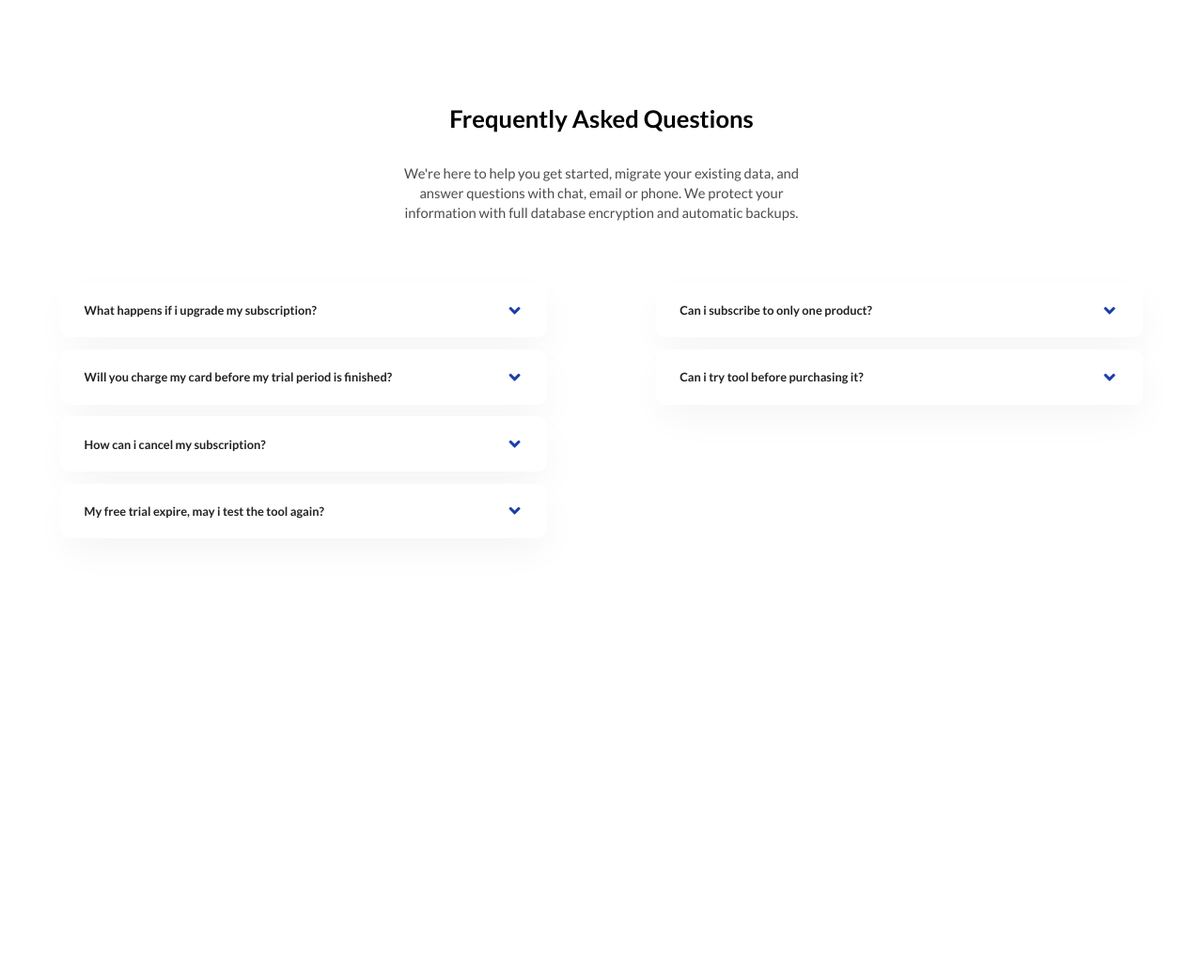
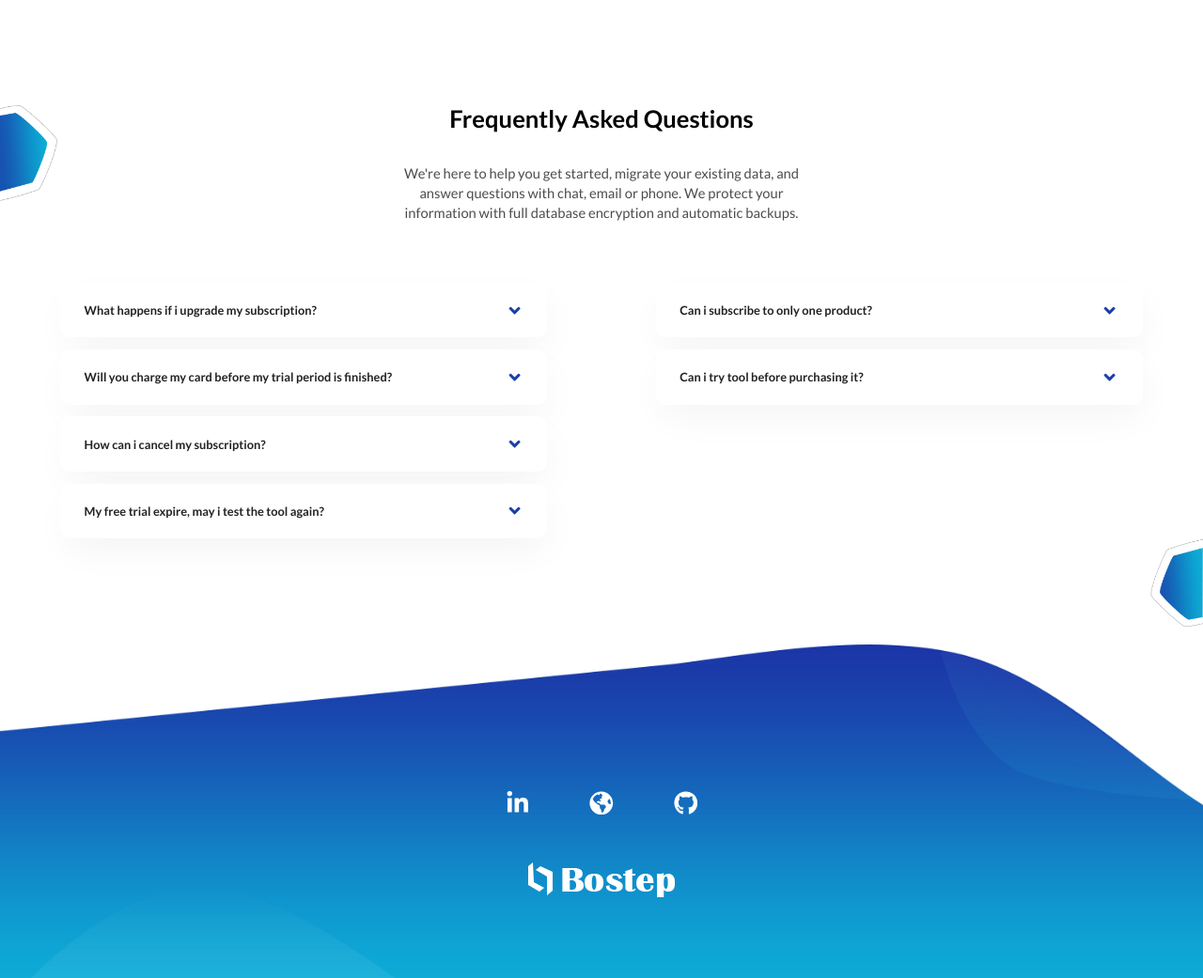
Before and after one commit to Akhalil123321/BoStep, a React app: page / in a window 1280 px wide. Shown: the part 2661-3702 px from the top of the page at 94% size. Before the commit the page ends 3362 px from the top, so only its background shows below. Built offline with nearby package versions, Linux system fonts and the light colour scheme.

Commit message:
finish computer view

```diff
--- a/src/components/app/App.js
+++ b/src/components/app/App.js
@@ -6,6 +6,7 @@ import Whyus from '../whyus/Whyus';
 import Pricing from '../pricing/Pricing';
 import AboutUs from '../aboutUs/AboutUs';
 import Questions from '../questions/Questions';
+import Footer from '../footer/Footer';
 import './App.css';
 
 function App() {
@@ -18,6 +19,7 @@ return (
 		<Pricing/>
 		<AboutUs/>
 		<Questions/>
+		<Footer/>
     </div>
 );
 }
--- /dev/null
+++ b/src/components/footer/Footer.jsx
@@ -0,0 +1,23 @@
+/* eslint-disable react/jsx-no-target-blank */
+import React from 'react'
+import { FaLinkedinIn, FaGlobeAmericas , FaGithub} from 'react-icons/fa';
+import logo from '../../images/logo.png'
+import shape6 from '../../images/shape6.png'
+import './footer.css'
+const Footer = () => {
+    return (
+        <div className='footer-cont'>
+            <img src={shape6} alt="" className='footer-shape'/>
+            <div className='footer-icons'>
+                <div>
+                    <a href="https://www.linkedin.com/in/ahmed-khalil8" target='_blank' title='Linkedin' ><FaLinkedinIn className='social-icons'/></a>
+                    <a href="https://ahmed-khalil.netlify.app/" target='_blank' title='My site'><FaGlobeAmericas className='social-icons'/></a>
+                    <a href="https://github.com/Akhalil123321" target='_blank' title='Github'><FaGithub className='social-icons'/></a>
+                </div>
+                <img src={logo} alt="" />
+            </div>
+        </div>
+    )
+}
+
+export default Footer
--- /dev/null
+++ b/src/components/footer/footer.css
@@ -0,0 +1,24 @@
+.footer-shape{
+    position: absolute;
+    left: 0;
+    width: 20rem;
+    z-index: -10;
+}
+.footer-icons{
+    padding-top: 2.7rem;
+    width: 100%;
+    display: flex;
+    flex-direction: column;
+    align-items: center;
+    justify-content: center;
+    gap: .5rem;
+}
+.footer-icons>div{
+    display: flex;
+    gap: 1rem;
+}
+.social-icons{
+    fill: #ffffff;
+    width: .4rem;
+    height: .4rem;
+}
--- a/src/components/questions/Questions.jsx
+++ b/src/components/questions/Questions.jsx
@@ -1,4 +1,6 @@
 import React from 'react'
+import shape2 from '../../images/shape2.png'
+import shape3 from '../../images/shape3.png'
 import { FaAngleDown } from 'react-icons/fa';
 import { questions } from '../Date'
 import './questions.css'
@@ -33,6 +35,8 @@ const content2 = questions.list2.map(items => {
                     {content2}
                 </div>
             </div>
+            <img src={shape2} alt="" className='question-shape-left'/>
+            <img src={shape3} alt="" className='question-shape-right'/>
         </div>
     )
 }
--- a/src/components/questions/questions.css
+++ b/src/components/questions/questions.css
@@ -3,7 +3,8 @@
     flex-direction: column;
     align-items: center;
     width: 100%;
-    padding-bottom: 2rem;
+    padding-bottom: 1.5rem;
+    position: relative;
 }
 .questions-cont>:nth-child(1){
     text-align: center;
@@ -48,3 +49,17 @@ justify-content: space-between;
     fill: var(--mainColor);
     cursor: pointer;
 }
+.question-shape-left{
+    position: absolute;
+    width: 1rem;
+    left: 0;
+    top: 0;
+    transform: translateX(-1rem) scaleY(-1);
+}
+.question-shape-right{
+    position: absolute;
+    width: 1rem;
+    right: 0;
+    bottom: 0;
+    transform: translateX(1rem) scaleY(-1);
+}
```
Also changed, not shown: README.md, netlify.toml (added), src/images/shape6.png (added), 2 other files.
